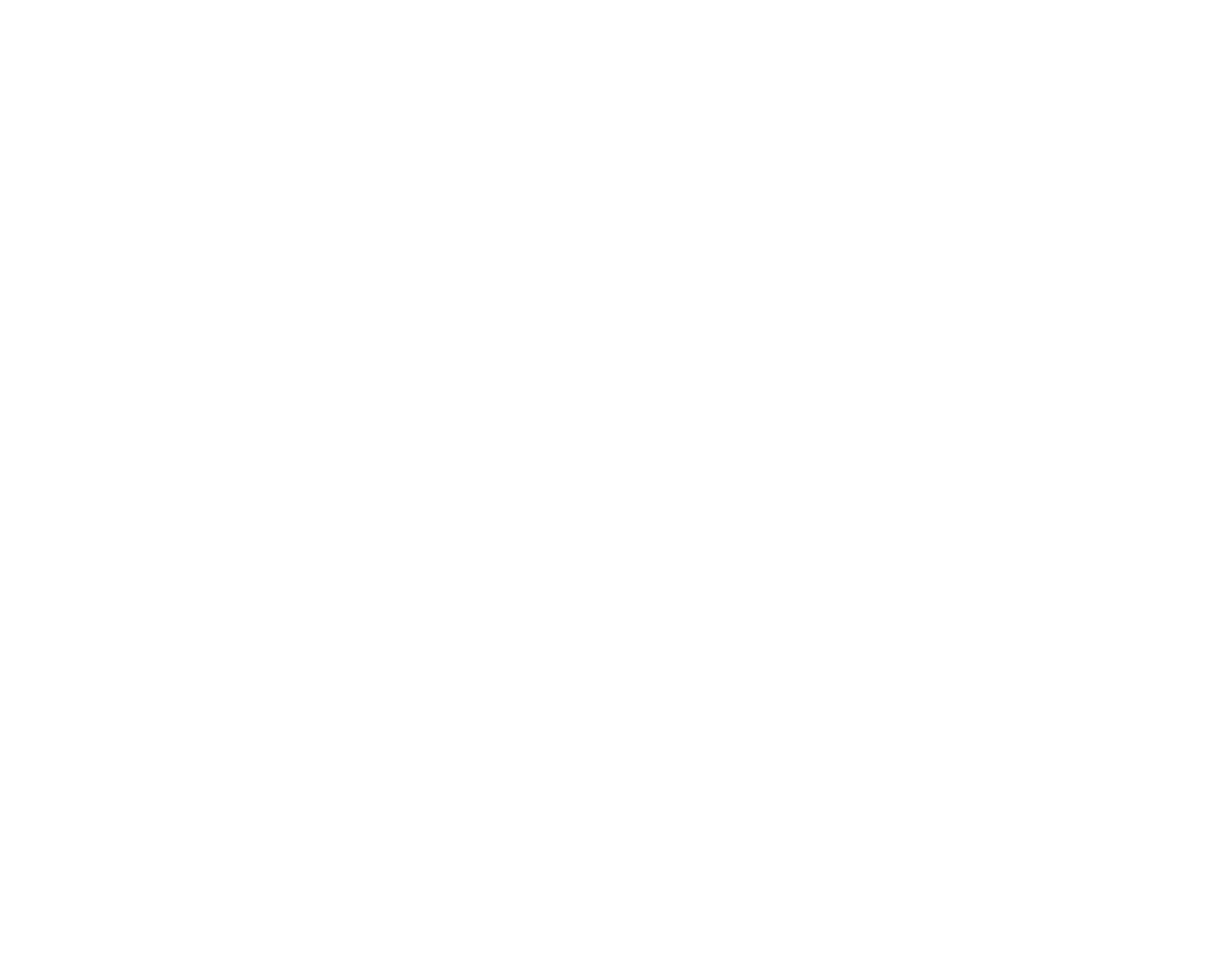
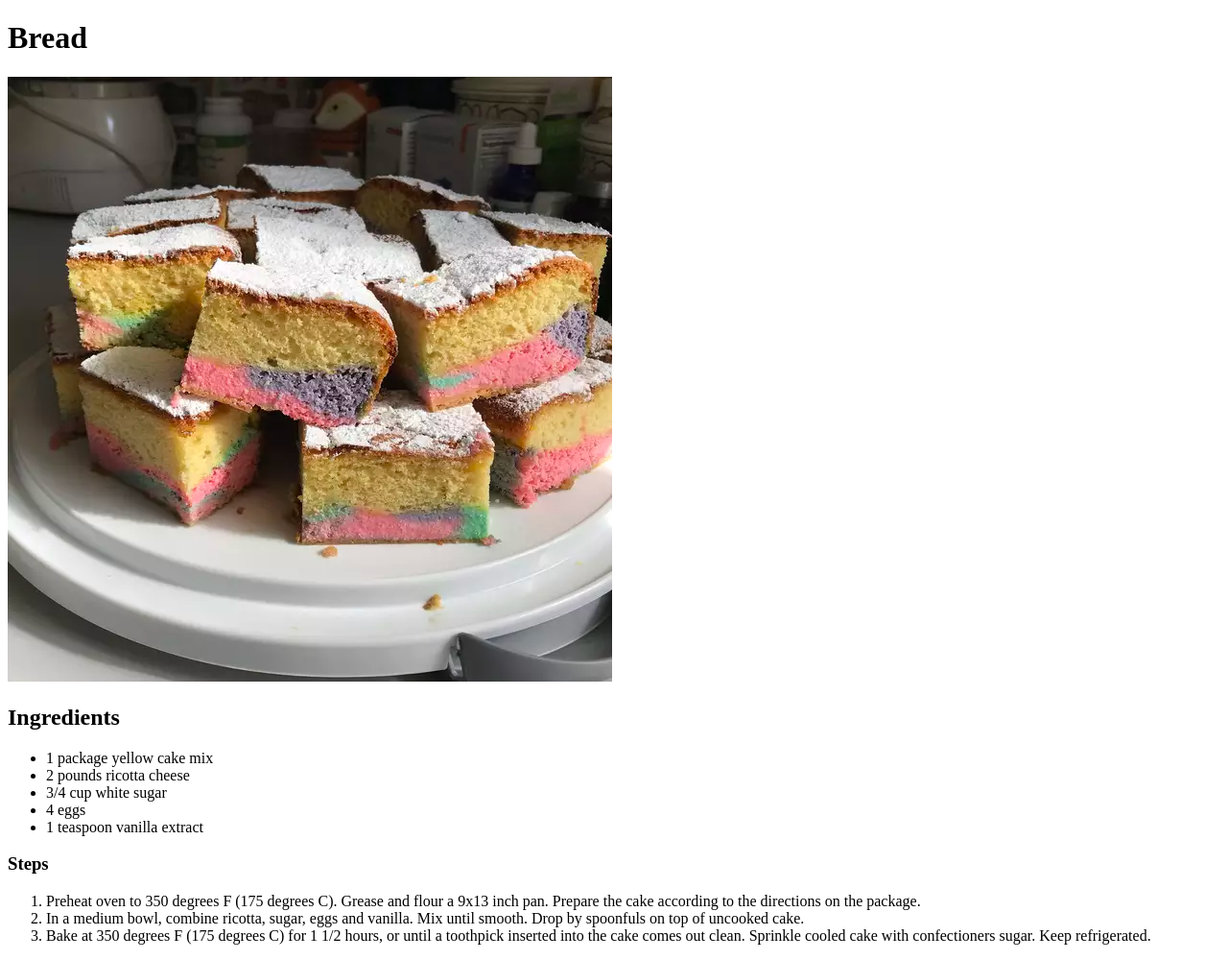
Before and after one commit to programmingpatt/odin-recipes, a plain HTML site: page recipes/cake.html in a window 1280 px wide. Shown: the whole page at 96% size. Before the commit the page ends 800 px from the top, so only its background shows below. Drawn offline with Linux system fonts and the light colour scheme.

Commit message:
Finish final page and other minor errors
Finished the final page of the website, cake.html. There were some other minor typographical errors that were fixed. This is the end of what was in scope for this webstie at this time.

```diff
--- a/recipes/cake.html
+++ b/recipes/cake.html
@@ -0,0 +1,26 @@
+<!DOCTYPE html>
+<html lang="en">
+    <head>
+        <meta charset="UTF-8">
+        <title>Bread Recipe!</title>
+    </head>
+
+    <body>
+        <h1>Bread</h1>
+        <img src="../images/cake-page.jpg">
+            <h2>Ingredients</h2>
+                <ul>
+                    <li>1 package yellow cake mix</li>
+                    <li>2 pounds ricotta cheese</li>
+                    <li>3/4 cup white sugar</li>
+                    <li>4 eggs</li>
+                    <li>1 teaspoon vanilla extract</li>
+                </ul>
+                <h3>Steps</h3>
+                    <ol>
+                        <li>Preheat oven to 350 degrees F (175 degrees C). Grease and flour a 9x13 inch pan. Prepare the cake according to the directions on the package.</li>
+                        <li>In a medium bowl, combine ricotta, sugar, eggs and vanilla. Mix until smooth. Drop by spoonfuls on top of uncooked cake.</li>
+                        <li>Bake at 350 degrees F (175 degrees C) for 1 1/2 hours, or until a toothpick inserted into the cake comes out clean. Sprinkle cooled cake with confectioners sugar. Keep refrigerated.</li>
+                    </ol>
+    </body>
+</html>
```
Also changed, not shown: index.html (+1 -1 lines), recipes/bread.html (+1 -1 lines).
